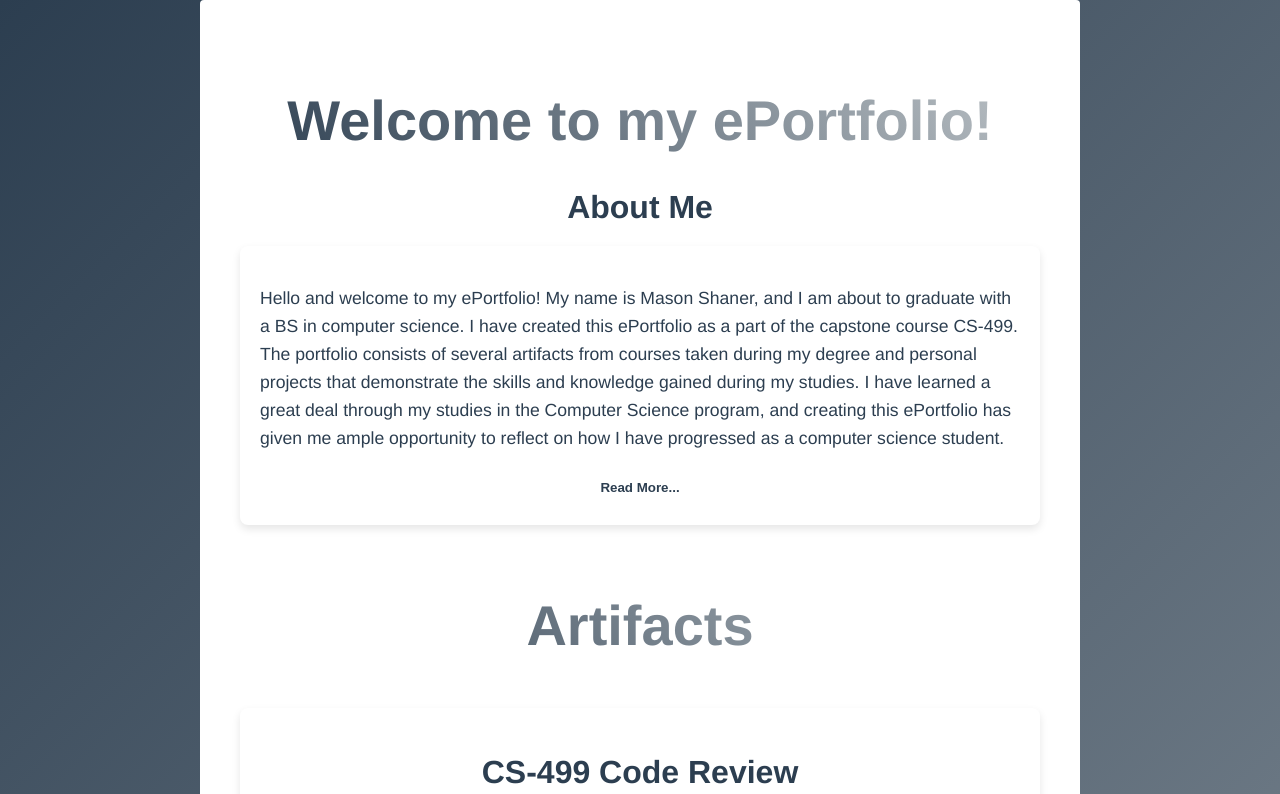
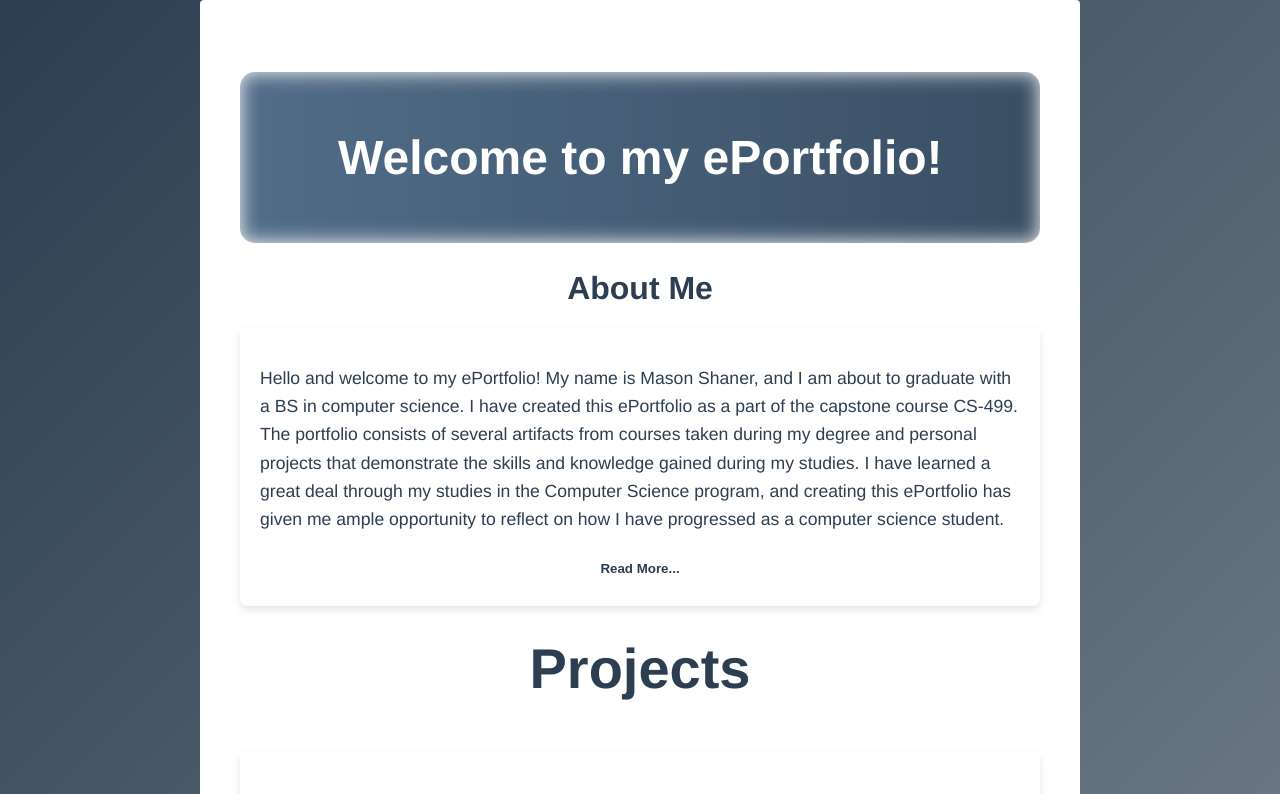
Before and after one commit to mwshaner/mwshaner.github.io, a plain HTML site: page index.html in a window 1280 px wide. Shown: the top 794 px of the page. Drawn offline with Linux system fonts and the light colour scheme.

Commit message:
Added some gradient animations

```diff
--- a/index.html
+++ b/index.html
@@ -8,7 +8,9 @@
 </head>
 <body>
   <div class="container">
-    <h1>Welcome to my ePortfolio!</h1>
+    <div class="header-wrapper">
+      <h1 class="animated-header">Welcome to my ePortfolio!</h1>
+    </div>
     <h2>About Me</h2>
     <div class="list-container">
       <div class="list-item">
@@ -29,7 +31,7 @@
         <button class="show-more-btn" onclick="toggleContent(this)">Read More...</button>
 
       </div>
-      <h1>Artifacts</h1>
+      <h1>Projects</h1>
       <div class="list-item">
         <h2>CS-499 Code Review</h2>
         <img src="images/CodeRevpng.png" alt="" width="800" height="550">
--- a/styles.css
+++ b/styles.css
@@ -32,15 +32,13 @@ body {
 }
 
 h1 {
+  margin-top: 0;
   margin-bottom: 20px;
+  color: #2c3e50;
   font-size: 3.5em;
-  background: linear-gradient(45deg, #2c3e50, #bdc3c7);
-  -webkit-background-clip: text;
-  -webkit-text-fill-color: transparent;
   padding: 10px;
   border-radius: 5px;
 }
-
 
 h2 {
   margin-bottom: 20px;
@@ -113,3 +111,64 @@ img {
   form input[type="submit"]:hover {
     background-color: #9da9b8;
   }
+
+/* Animation keyframes */
+@keyframes fadeInScale {
+  0% {
+    opacity: 0;
+    transform: scale(0.95);
+  }
+  100% {
+    opacity: 1;
+    transform: scale(1);
+  }
+}
+
+@keyframes gradientShift {
+  0% {
+    background-position: 0% 50%;
+  }
+  50% {
+    background-position: 100% 50%;
+  }
+  100% {
+    background-position: 0% 50%;
+  }
+}
+
+/* The animated background container */
+.header-wrapper {
+  position: relative;
+  display: flex;
+  justify-content: center;
+  align-items: center;
+  padding: 3em 1em;
+  overflow: hidden;
+  border-radius: 15px;
+  margin-top: 2rem;
+}
+
+/* Create the animated gradient background as a pseudo-element */
+.header-wrapper::before {
+  content: '';
+  position: absolute;
+  top: 0; left: 0; right: 0; bottom: 0;
+  background: linear-gradient(270deg, #2c3e50, #6e90b3, #5e6771, #bdc3c7);
+  background-size: 800% 800%;
+  animation: gradientShift 15s ease infinite;
+  z-index: 0;
+  filter: blur(10px);
+}
+
+/* Make sure the text is above the animation and crisp */
+.animated-header {
+  position: relative;
+  z-index: 1;
+  font-size: 3em;
+  color: #fff;
+  text-align: center;
+  animation: fadeInScale 1.5s ease-out forwards;
+  opacity: 0;
+  transform: scale(0.95);
+  margin: 0;
+}
```
